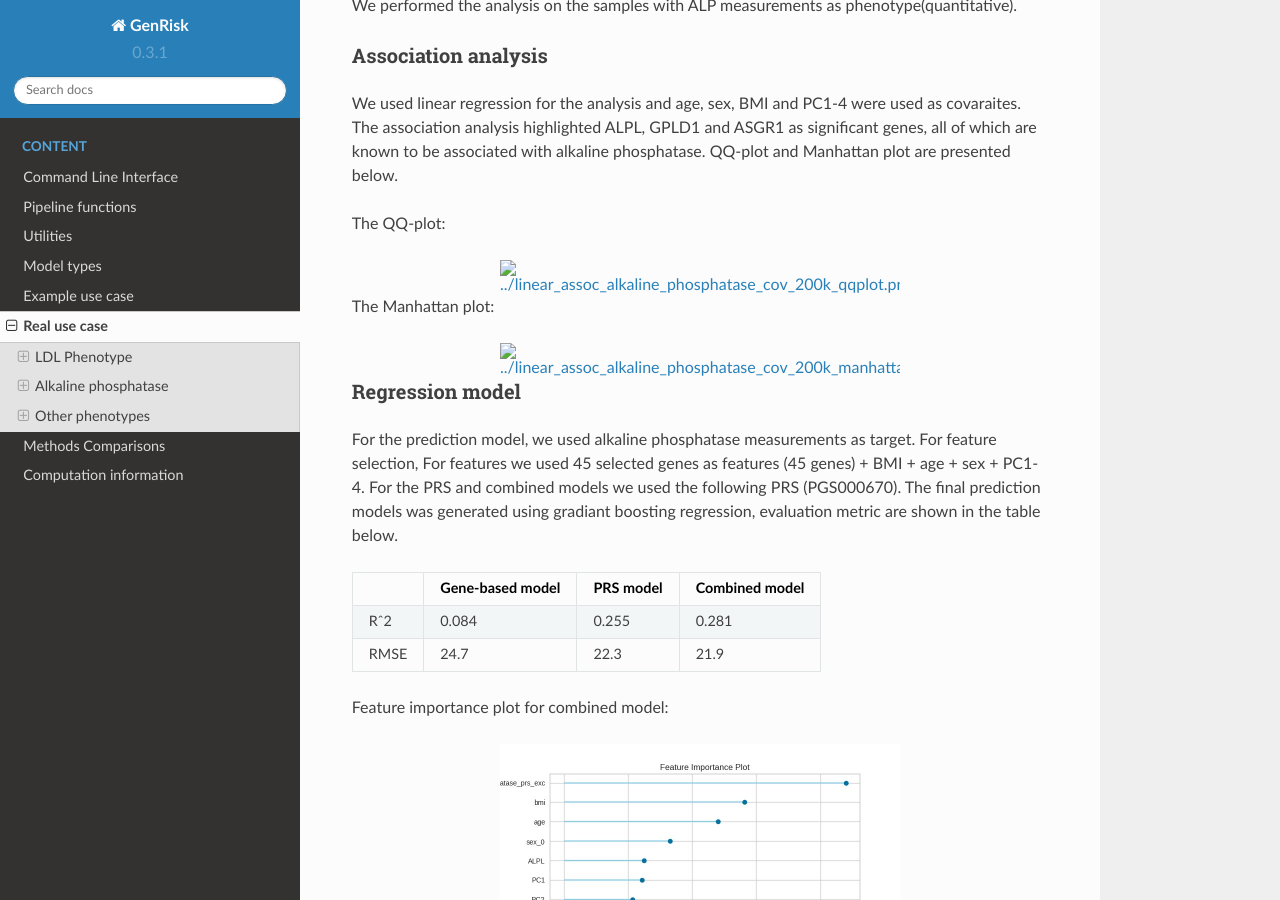
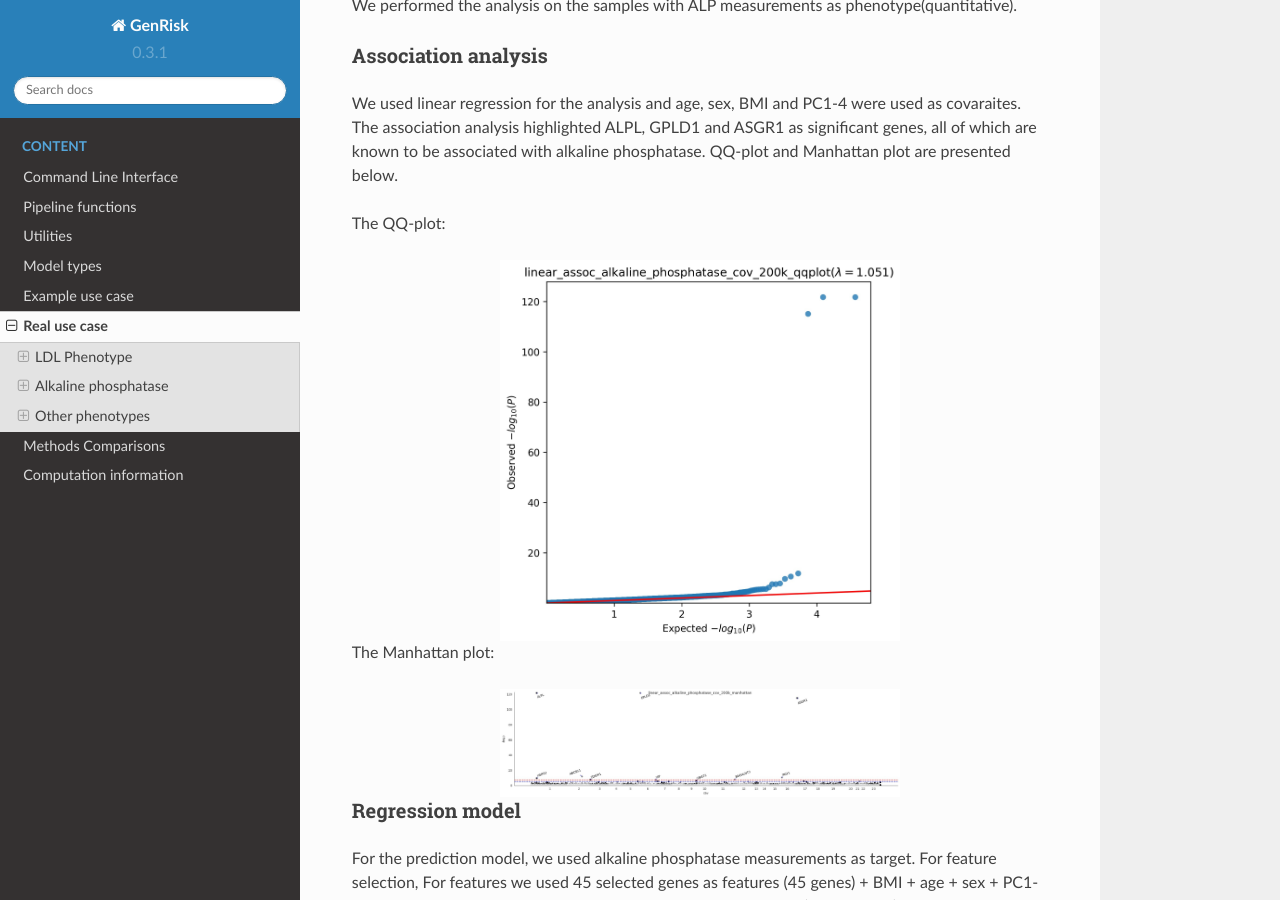
Before and after one commit to AldisiRana/GenRisk, a Sphinx documentation site: the page built from docs/source/real_cases.rst, in a window 1280 px wide and 900 px high, scrolled down 3194 px. Built offline with Sphinx 7.4.7 and the Read the Docs theme 2.0.0, drawn with Linux system fonts in a browser that asks for light colours.

Commit message:
Update real_cases.rst

```diff
--- a/docs/source/real_cases.rst
+++ b/docs/source/real_cases.rst
@@ -119,13 +119,13 @@ QQ-plot and Manhattan plot are presented below.
 
 The QQ-plot:
 
-.. image:: ../linear_assoc_alkaline_phosphatase_cov_200k_qqplot.png
+.. image:: ../alp_example/linear_assoc_alkaline_phosphatase_cov_200k_qqplot.png
     :width: 400
     :align: center
 
 The Manhattan plot:
 
-.. image:: ../linear_assoc_alkaline_phosphatase_cov_200k_manhattan.png
+.. image:: ../alp_example/linear_assoc_alkaline_phosphatase_cov_200k_manhattan.png
     :width: 400
     :align: center
 
```
